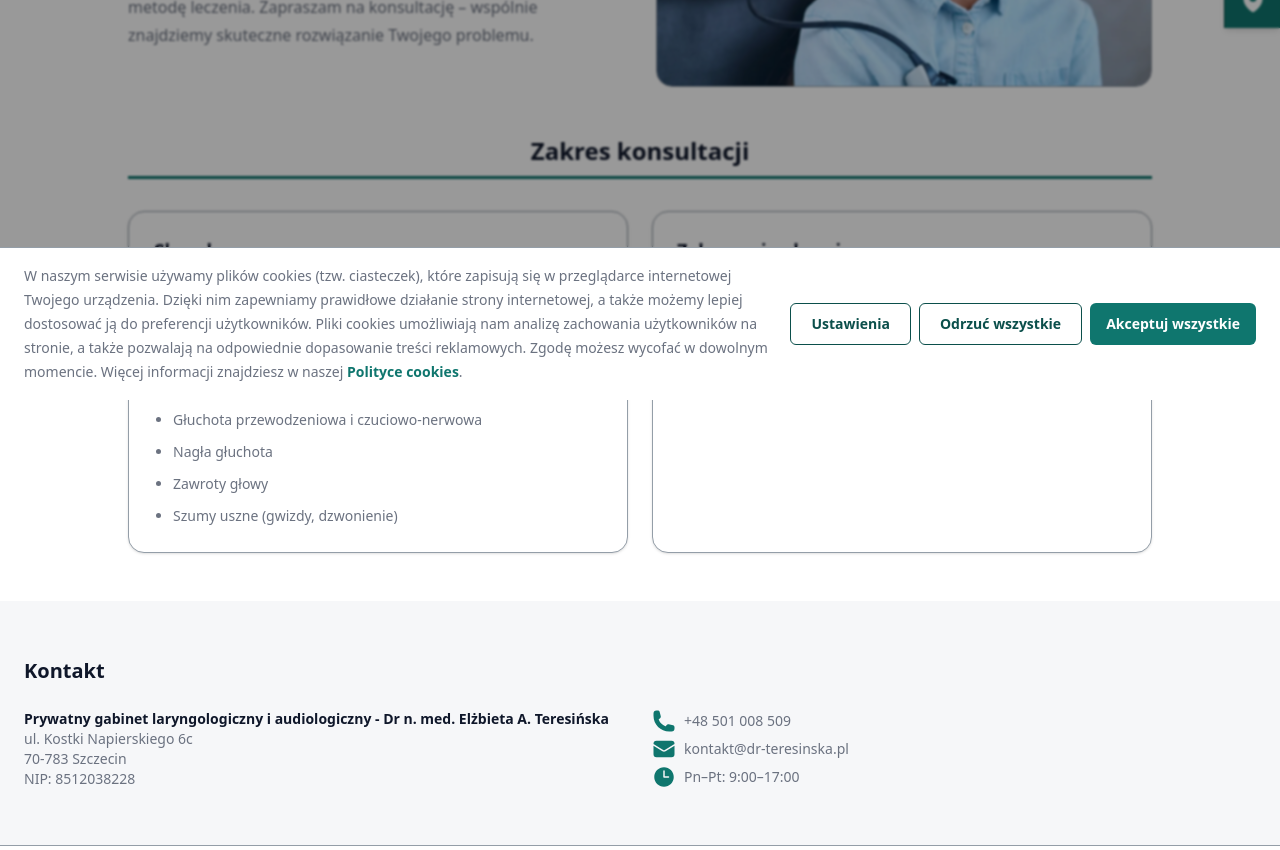
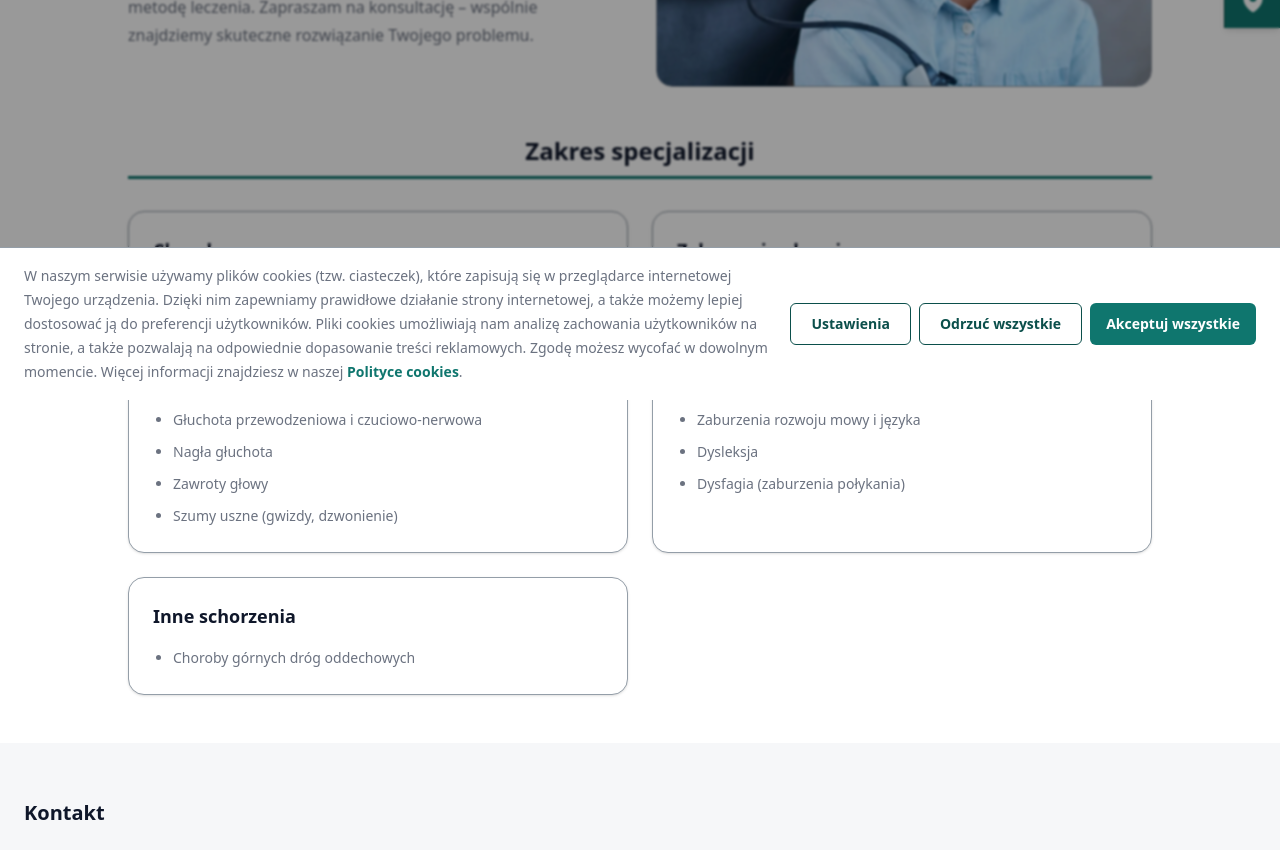
Before and after one commit to Kotvitz/dr-teresinska, a Next.js app: page /specjalizacje in a window 1280 px wide. Shown: the part 400-1250 px from the top of the page. Built offline with nearby package versions, Linux system fonts and the light colour scheme; no server answers.

Commit message:
chore: add info about other diseases and correct the heading in specializations

```diff
--- a/src/app/components/sections/SpecializationsGroups.tsx
+++ b/src/app/components/sections/SpecializationsGroups.tsx
@@ -18,6 +18,16 @@ const GROUPS = [
       "Chrypka i zanikanie głosu",
       "Zaburzenia głosu u dzieci i dorosłych",
       "Ostre i przewlekłe zapalenia krtani i tchawicy",
+      "Zaburzenia mowy",
+      "Zaburzenia rozwoju mowy i języka",
+      "Dysleksja",
+      "Dysfagia (zaburzenia połykania)"
+    ],
+  },
+    {
+    title: "Inne schorzenia",
+    items: [
+      "Choroby górnych dróg oddechowych"
     ],
   },
 ];
@@ -26,7 +36,7 @@ export default function SpecializationsGroups() {
   return (
     <section className="mt-12">
       <h2 className="heading-underline text-2xl font-bold text-(--text)">
-        Zakres konsultacji
+        Zakres specjalizacji
       </h2>
 
       <div className="mt-8 grid gap-6 md:grid-cols-2">
```
